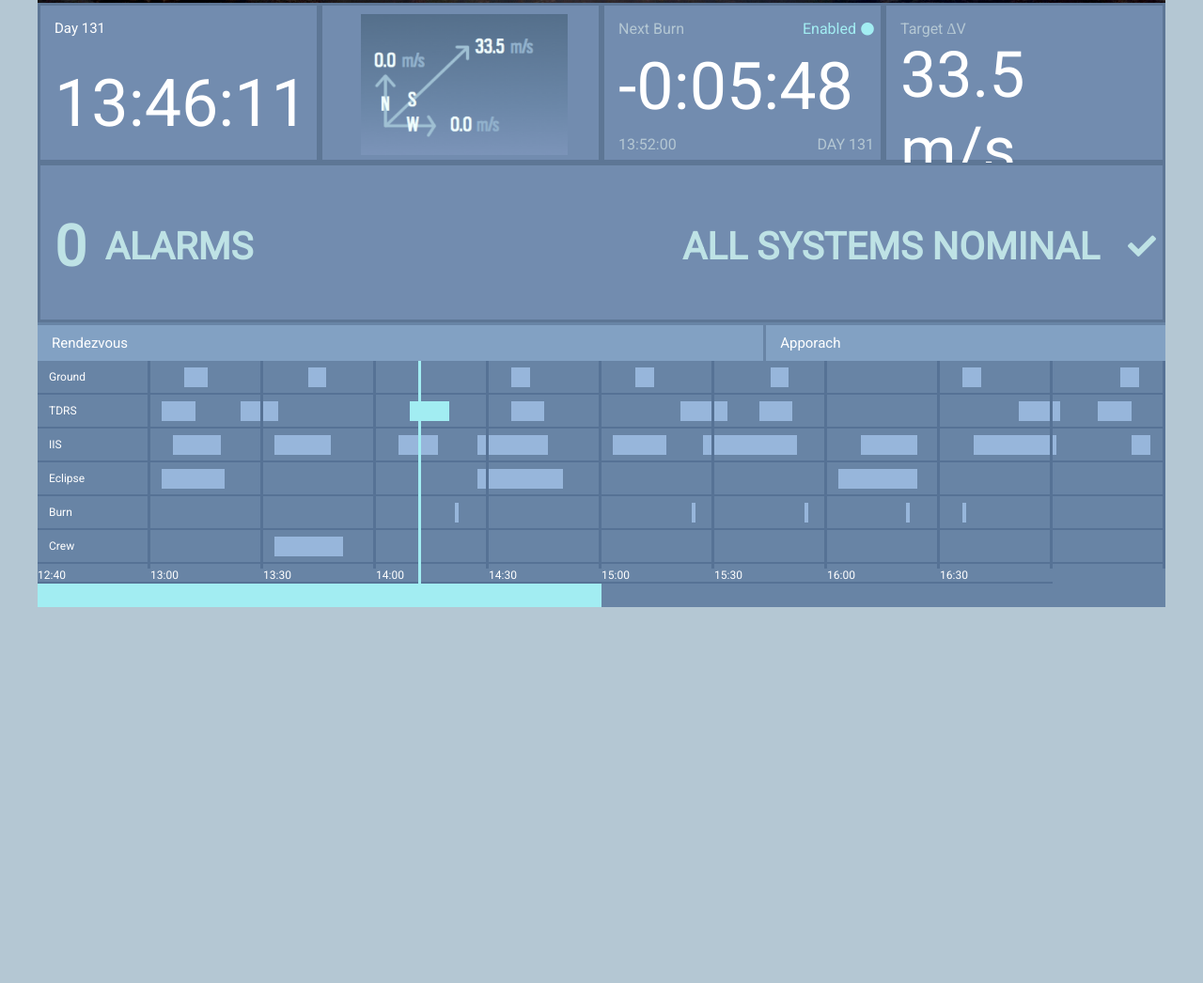
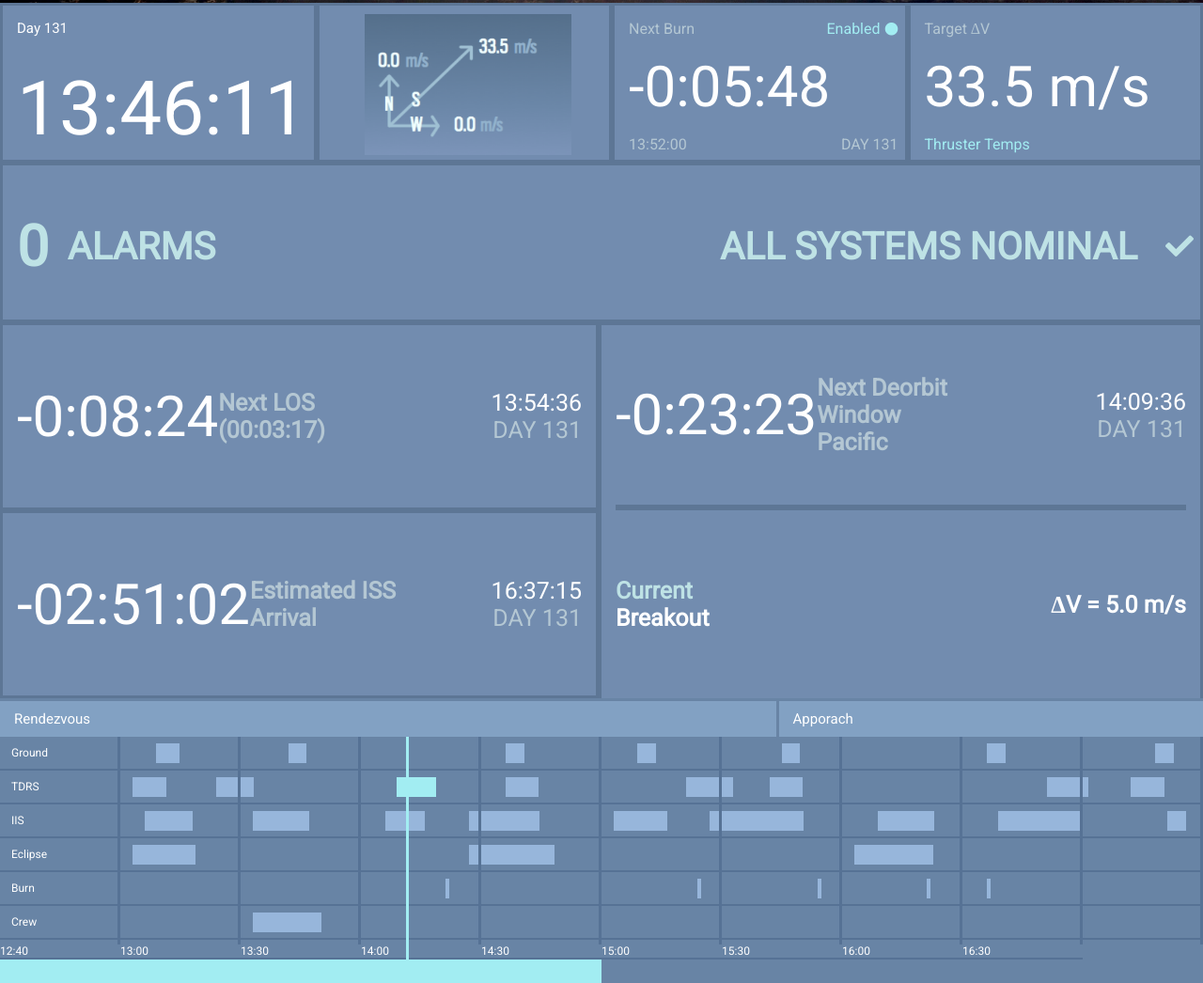
Before and after one commit to yfedyai/spacex-repo, a plain HTML site: page index.html in a window 1280 px wide. Shown: the part 570-1616 px from the top of the page at 94% size. Before the commit the page ends 1216 px from the top, so only its background shows below. Drawn offline with Linux system fonts and the light colour scheme.

Commit message:
added upcoming actions block

```diff
--- a/index.html
+++ b/index.html
@@ -66,6 +66,54 @@
    <div class="current-status">
        <div class="alarm-count main-block"><span>0</span> Alarms</div>
        <div class="system-status main-block">all systems nominal       <i class="fas fa-check"></i> </div>
+   </div>
+
+<!-- UPCOMING ACTIONS BLOCK -->
+   <div class="next-actions">
+       <div class="left-actions-block">
+           <div class="action-section">
+               <div class="action-uptime">-0:08:24</div>
+               <div class="action-name">
+                   <div class="action-title">Next LOS</div>
+                   <div class="action-description">(00:03:17)</div>
+               </div>
+               <div class="action-scheduled">
+                   <div class="action-scheduled-time">13:54:36</div>
+                   <div class="action-scheduled-day">DAY 131</div>
+               </div>
+           </div>
+           <div class="action-section">
+                <div class="action-uptime">-02:51:02</div>
+                <div class="action-name">
+                    <div class="action-title">Estimated ISS Arrival</div>
+                </div>
+                <div class="action-scheduled">
+                    <div class="action-scheduled-time">16:37:15</div>
+                    <div class="action-scheduled-day">DAY 131</div>
+                </div>
+           </div>
+       </div>
+       <div class="right-action-block">
+            <div class="action-section">
+                <div class="action-uptime">-0:23:23</div>
+                <div class="action-name">
+                    <div class="action-title">Next Deorbit Window</div>
+                    <div class="action-description">Pacific</div>
+                </div>
+                <div class="action-scheduled">
+                    <div class="action-scheduled-time">14:09:36</div>
+                    <div class="action-scheduled-day">DAY 131</div>
+                </div>
+            </div>
+            <div class="last-action-section">
+                <div class="last-action-todo">
+                    <div class="last-action-title">Current </div>
+                    <div class="last-action-description">Breakout</div>
+                </div>
+                <div class="last-action-expression">&#916V = 5.0 m/s</div>
+            </div>
+       </div>
+
    </div>
 
    <div id="randezvous" class="time-container">
--- a/style.css
+++ b/style.css
@@ -5,12 +5,12 @@
     box-sizing: border-box;
 }
 
-body{
+/* body{
     width: 1200px;
     margin-left: auto;
     margin-right: auto;
     background-color:#B4C7D3;;
-}
+} */
 
 /*HEADER SECTION  */
 #header {
@@ -104,7 +104,7 @@ body{
 }
 .livetime {
     margin-top: 30px;
-    font-size: 70px;
+    font-size: 80px;
 }
 
 .chart {
@@ -154,7 +154,7 @@ body{
 }
 
 .countdown-timer {
-    font-size: 70px;
+    font-size: 60px;
 
 }
 
@@ -190,7 +190,7 @@ body{
 }
 
 .current-speed {
-    font-size: 68px;
+    font-size: 60px;
 }
 
 .engine-temp {
@@ -237,6 +237,132 @@ body{
     font-size:30px;
     margin-left: 30px;
 }
+
+/* NEXT ACTIONS BLOCK */
+
+.next-actions {
+    font-family: 'Roboto', 'sans-serif';
+    height:400px;
+    background-color: #728CAF;
+    display: flex;
+}
+
+.left-actions-block {
+    display: flex;
+    flex-direction: column;
+    flex-basis: 50%;
+    height: 400px;
+    border-right: 3px #5D7695 solid;
+}
+
+.right-action-block {
+    display: flex;
+    flex-direction: column;
+    flex-basis: 50%;
+    height: 400px;
+    border-right: 3px #5D7695 solid;
+}
+.right-action-block .action-section {
+    border-bottom: none;
+    border-left: none;
+    border-right: none;
+}
+
+.right-action-block .action-uptime,
+ .right-action-block .action-name,
+ .right-action-block .action-scheduled {
+    border-bottom: 6px  #5D7695 solid;
+}
+
+.action-section {
+    display: flex;
+    height: 200px;
+    border: 3px #5D7695 solid;
+
+}
+
+.action-uptime {
+    display: flex;
+    flex-basis: 30%;
+    align-items: center;
+    color: #ffff;
+    font-size: 60px;
+    margin-left: 15px;
+
+}
+
+.action-name {
+    display: flex;
+    flex-direction: column;
+    flex-basis: 40%;
+    justify-content: center;
+    font-size: 25px;
+    color:#B4C7D3;
+    font-weight: bold;
+}
+
+.action-scheduled {
+    display: flex;
+    flex-basis: 30%;
+    align-items: flex-end;
+    flex-direction: column;
+    justify-content: center;
+    font-size: 25px;
+    margin-right: 15px;
+}
+.action-scheduled-time {
+    color: #ffff;
+}
+.action-scheduled-day {
+    color: #B4C7D3;
+}
+
+.last-action-section {
+    display: flex;
+    height: 200px;
+    font-size: 25px;
+}
+
+.last-action-todo{
+    flex-basis: 50%;
+    display: flex;
+    flex-direction: column;
+    justify-content: center;
+    margin-left: 15px;
+
+}
+
+.last-action-expression {
+    flex-basis: 50%;
+    display: flex;
+    justify-content: flex-end;
+    align-items: center;
+    margin-right: 15px;
+}
+
+ .last-action-title{
+     color: #BEE2E5;
+     font-weight: bold;
+ }
+
+ .last-action-description {
+     color: #ffff;
+     font-weight: bold;
+ }
+
+.last-action-expression {
+    color: #ffff;
+    font-weight: bold;
+}
+
+
+
+
+
+
+
+
+
 
 
 
```
